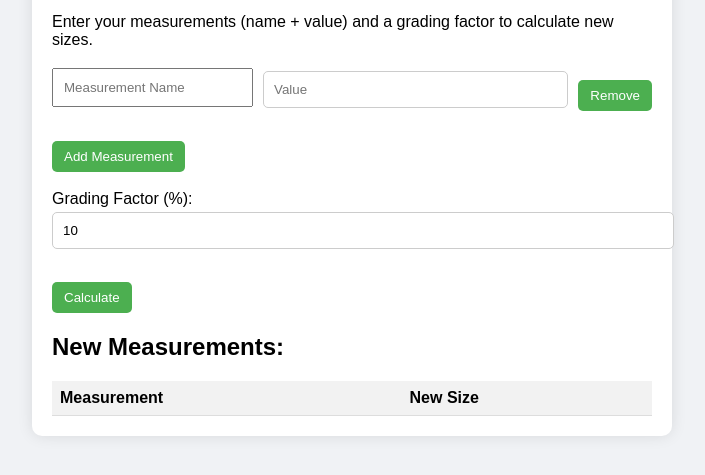
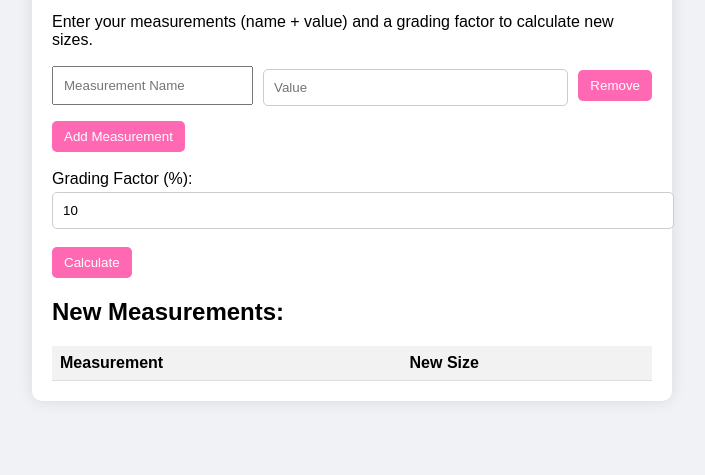
Before and after one commit to tylervanalstine1/PatternGrader, a plain HTML site: page index.html in a window 1280 px wide. Shown: the part 127-602 px from the top of the page, without its empty margins (288-993 px from the left). Drawn offline with Linux system fonts and the light colour scheme.

Commit message:
Change button padding and background color
Updated button styles for improved appearance.

```diff
--- a/style.css
+++ b/style.css
@@ -40,9 +40,8 @@ input[type="number"] {
 }
 
 button {
-    margin-top: 15px;
-    padding: 10px 15px;
-    background-color: #4CAF50;
+    padding: 8px 12px;
+    background-color: #ff69b4; /* Hot pink */
     color: white;
     border: none;
     border-radius: 5px;
@@ -50,7 +49,7 @@ button {
 }
 
 button:hover {
-    background-color: #45a049;
+    background-color: #ff85c1; /* Lighter pink on hover */
 }
 
 table {
```
